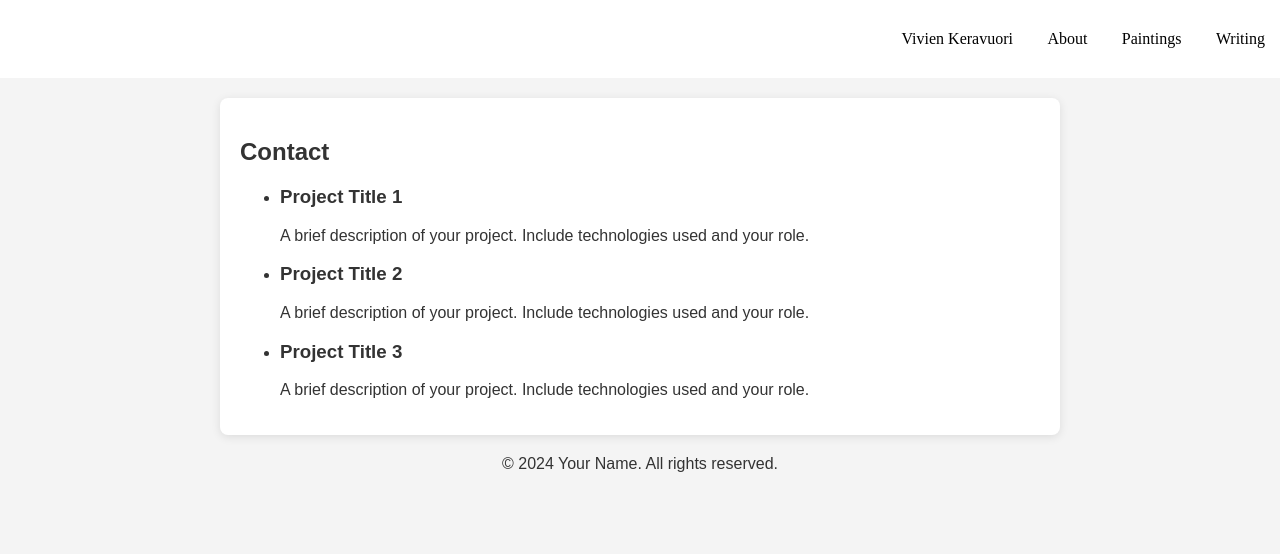
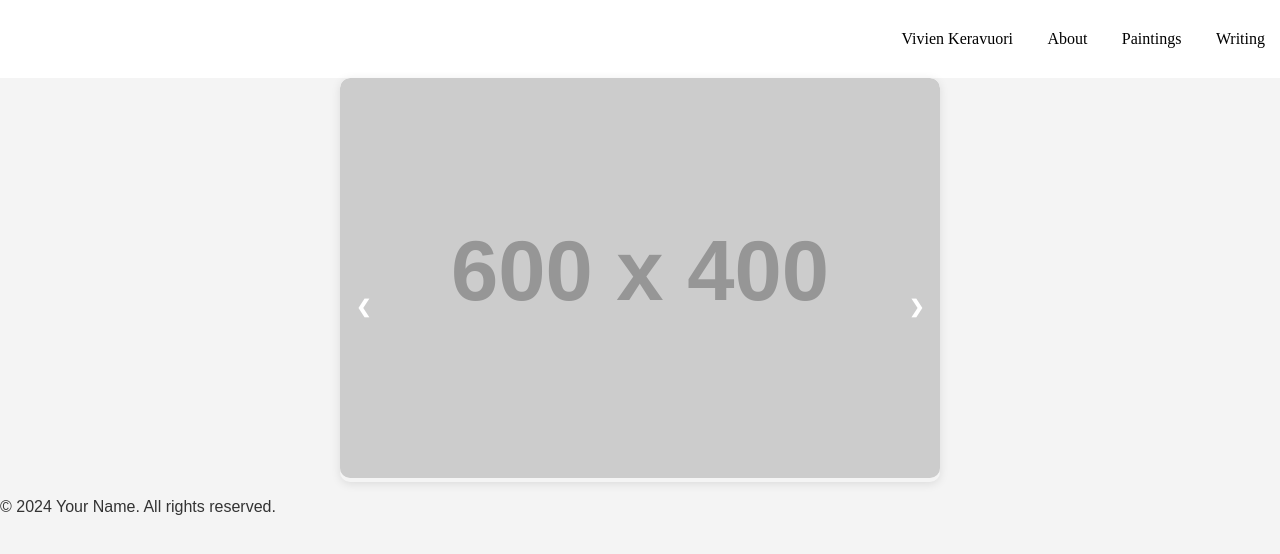
Before and after one commit to vivkeravuori/vivkeravuori.github.io, a plain HTML site: page writing.html in a window 1280 px wide. Drawn offline with Linux system fonts and the light colour scheme; placeholder pictures from the web are drawn by us.

Commit message:
who knows what will happen here

```diff
--- a/writing.html
+++ b/writing.html
@@ -11,6 +11,8 @@
             padding: 0;
             background-color: #f4f4f4;
             color: #333;
+            justify-content: center;
+            align-items: center;
         }
         header {
             background: #ffffff;
@@ -38,9 +40,40 @@
         h1, h2 {
             color: #333;
         }
-        footer {
-            text-align: center;
-            margin: 20px 0;
+        .slideshow-container {
+            position: relative;
+            max-width: 600px;
+            margin: auto;
+            overflow: hidden;
+            border-radius: 10px;
+            box-shadow: 0 2px 10px rgba(0, 0, 0, 0.1);
+        }
+        .slides {
+            display: none;
+        }
+        img {
+            width: 100%;
+            border-radius: 10px;
+        }
+        .prev, .next {
+            cursor: pointer;
+            position: absolute;
+            top: 50%;
+            width: auto;
+            padding: 16px;
+            color: white;
+            font-weight: bold;
+            font-size: 18px;
+            transition: 0.6s ease;
+            border-radius: 0 3px 3px 0;
+            user-select: none;
+        }
+        .next {
+            right: 0;
+            border-radius: 3px 0 0 3px;
+        }
+        .prev:hover, .next:hover {
+            background-color: rgba(0, 0, 0, 0.8);
         }
     </style>
 </head>
@@ -55,25 +88,51 @@
     </nav>
 </header>
 
-<div class="container">
-    <section id="paintings">
-        <h2>Contact</h2>
-        <ul>
-            <li>
-                <h3>Project Title 1</h3>
-                <p>A brief description of your project. Include technologies used and your role.</p>
-            </li>
-            <li>
-                <h3>Project Title 2</h3>
-                <p>A brief description of your project. Include technologies used and your role.</p>
-            </li>
-            <li>
-                <h3>Project Title 3</h3>
-                <p>A brief description of your project. Include technologies used and your role.</p>
-            </li>
-        </ul>
-    </section>
+<div class="slideshow-container">
+    <div class="slides">
+        <img src="https://via.placeholder.com/600x400?text=Slide+1" alt="Slide 1">
+    </div>
+    <div class="slides">
+        <img src="https://via.placeholder.com/600x400?text=Slide+2" alt="Slide 2">
+    </div>
+    <div class="slides">
+        <img src="https://via.placeholder.com/600x400?text=Slide+3" alt="Slide 3">
+    </div>
+
+    <a class="prev" onclick="changeSlide(-1)">&#10094;</a>
+    <a class="next" onclick="changeSlide(1)">&#10095;</a>
 </div>
+
+<script>
+    let slideIndex = 0;
+    showSlides();
+
+    function showSlides() {
+        let slides = document.getElementsByClassName("slides");
+        for (let i = 0; i < slides.length; i++) {
+            slides[i].style.display = "none";
+        }
+        slideIndex++;
+        if (slideIndex > slides.length) {slideIndex = 1}
+        slides[slideIndex - 1].style.display = "block";
+        setTimeout(showSlides, 3000); // Change image every 3 seconds
+    }
+
+    function changeSlide(n) {
+        slideIndex += n;
+        if (slideIndex > slides.length) {slideIndex = 1}
+        if (slideIndex < 1) {slideIndex = slides.length}
+        showSlidesManually();
+    }
+
+    function showSlidesManually() {
+        let slides = document.getElementsByClassName("slides");
+        for (let i = 0; i < slides.length; i++) {
+            slides[i].style.display = "none";
+        }
+        slides[slideIndex - 1].style.display = "block";
+    }
+</script>
 
 <footer>
     <p>&copy; 2024 Your Name. All rights reserved.</p>
```
